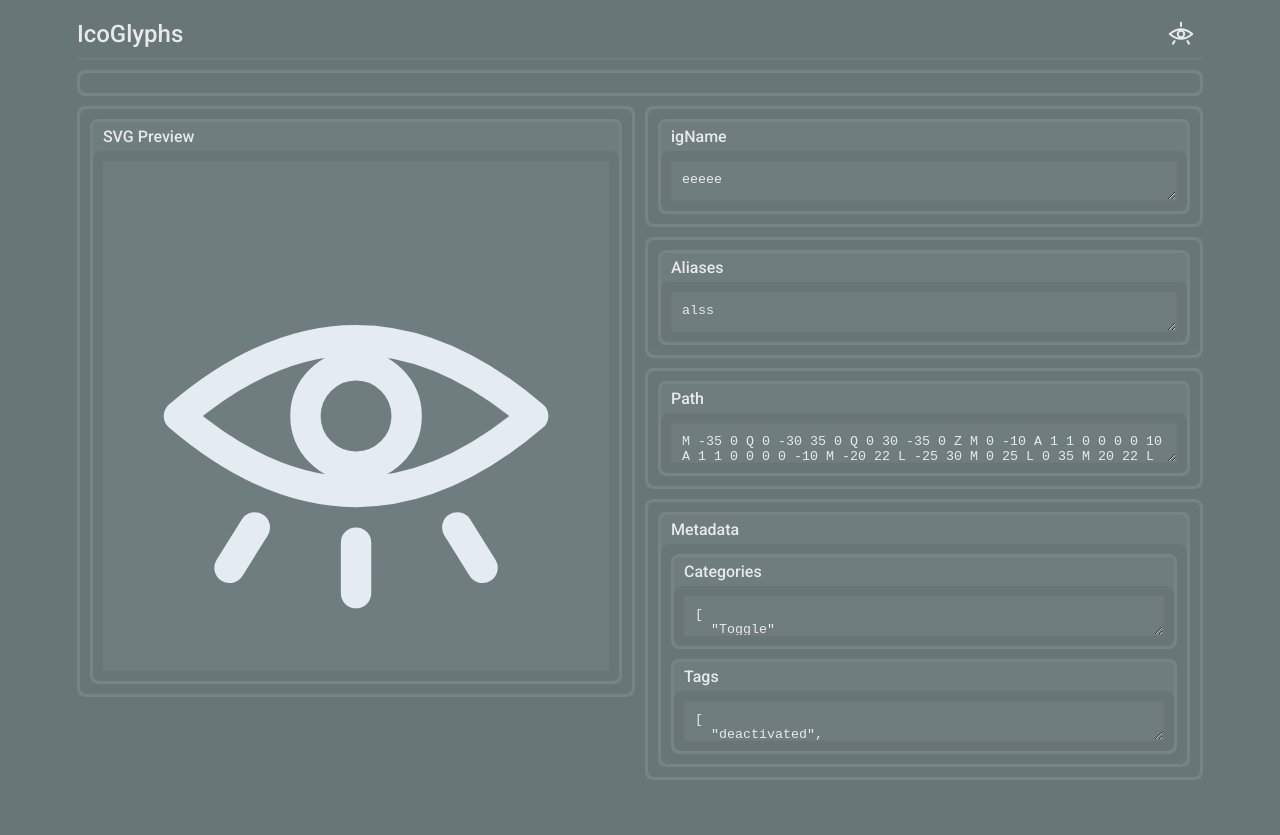
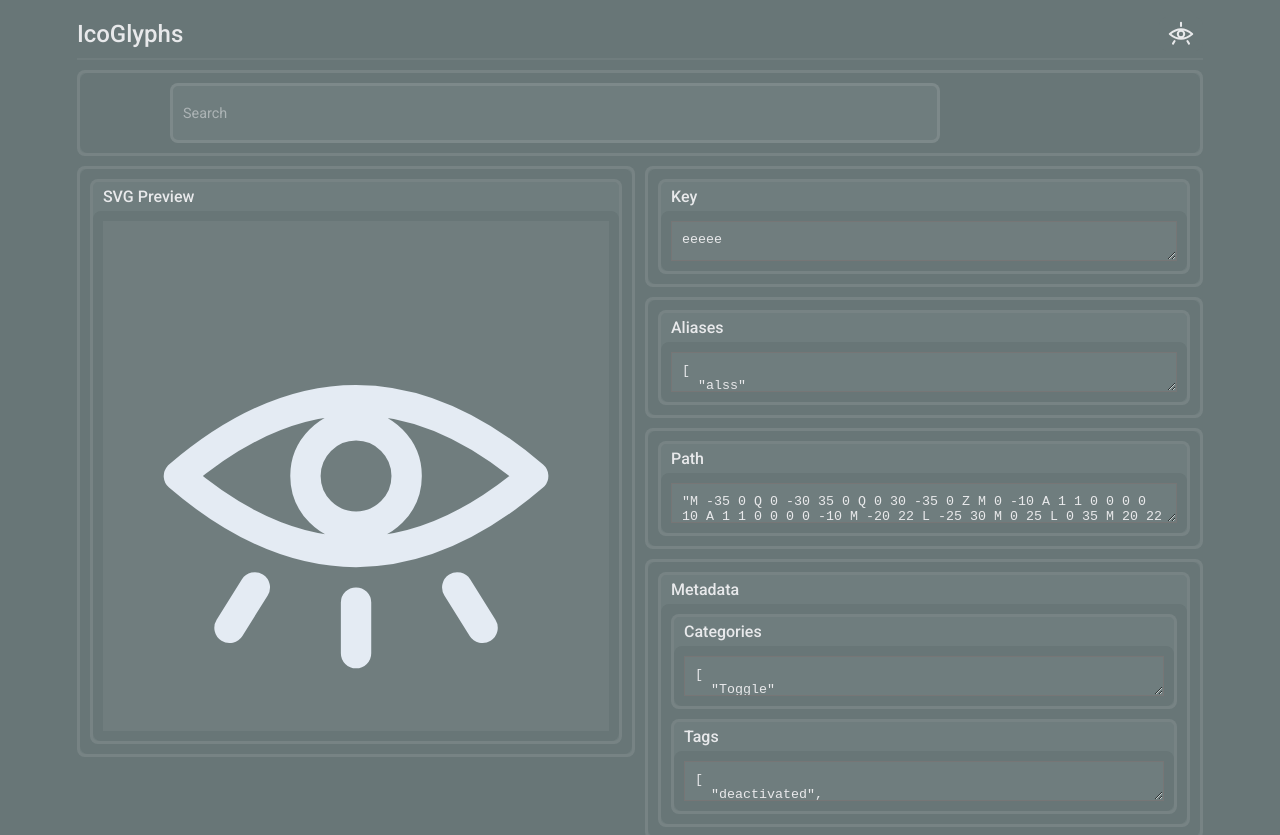
Before and after one commit to BHRKTRE/icoglyphs, a SvelteKit app: page /ig-tools in a window 1280 px wide. Shown: the top 835 px of the page. Built offline with nearby package versions, Linux system fonts and the light colour scheme.

Commit message:
feat(/ig-tools): improvement

```diff
--- a/src/lib/app/core/utils/searchIcoglyphs.svelte.js
+++ b/src/lib/app/core/utils/searchBarIcoglyphs.svelte.js
@@ -1,6 +1,6 @@
 import icoGlyphs from '$lib/index.js';
 
-export const searchIcoglyphs = (query) => {
+export const searchBarIcoglyphs = (query) => {
 	const lowerQuery = query.trim().toLowerCase();
 	if (!lowerQuery) return [];
 
--- a/src/routes/+page.svelte
+++ b/src/routes/+page.svelte
@@ -1,17 +1,16 @@
 <script>
-	import icoGlyphs from '$lib/index.js';
 	import IcoGlyphLinked from '$lib/app/ui/components/IcoGlyphLinked.svelte';
 	import appState from '$lib/app/core/stores/appState.svelte.js';
 	import HomePageHeader from './HomePageHeader.svelte';
 	import Metadata from './Metadata.svelte';
 	import { getDefaultHomepageIcons } from '$lib/app/core/utils/homePageData.svelte.js';
-	import { searchIcoglyphs } from '$lib/app/core/utils/searchIcoglyphs.svelte.js';
+	import { searchBarIcoglyphs } from '$lib/app/core/utils/searchBarIcoglyphs.svelte.js';
 
 	let filteredIcoGlyphs = $state([]);
 
 	function handleSearch() {
 		const query = appState.searchBarValue;
-		filteredIcoGlyphs = query.trim() === '' ? getDefaultHomepageIcons() : searchIcoglyphs(query);
+		filteredIcoGlyphs = query.trim() === '' ? getDefaultHomepageIcons() : searchBarIcoglyphs(query);
 	}
 
 	filteredIcoGlyphs = getDefaultHomepageIcons();
--- a/src/routes/ig-tools/+page.svelte
+++ b/src/routes/ig-tools/+page.svelte
@@ -3,14 +3,22 @@
 	import BasicBlock from '$lib/app/ui/components/BasicBlock.svelte';
 	import icoGlyphs from '$lib/index.js';
 	import appState from '$lib/app/core/stores/appState.svelte.js';
+	import { searchBarIcoglyphs } from '$lib/app/core/utils/searchBarIcoglyphs.svelte.js';
+
+	let filteredIcoGlyphs = $state([]);
+
+	function handleSearch() {
+		const query = appState.searchBarValue;
+		filteredIcoGlyphs = query.trim() === '' ? '' : searchBarIcoglyphs(query);
+	}
 
 	if (!dev) {
 		throw error(404, 'Not found');
 	}
 
 	let objj = $state({
-		igName: 'eeeee',
-		aliases: 'alss',
+		key: 'eeeee',
+		aliases: ['alss'],
 		path: 'M -35 0 Q 0 -30 35 0 Q 0 30 -35 0 Z M 0 -10 A 1 1 0 0 0 0 10 A 1 1 0 0 0 0 -10 M -20 22 L -25 30 M 0 25 L 0 35 M 20 22 L 25 30',
 		metadata: {
 			categories: ['Toggle'],
@@ -28,24 +36,65 @@
 		}
 	});
 
-	function updateArray(e, elName) {
+	function updateTextareaArray(e, setValue) {
 		try {
 			const parsed = JSON.parse(e.target.value);
 			if (Array.isArray(parsed)) {
-				objj.metadata[elName] = parsed;
+				setValue(parsed);
 			}
 		} catch (err) {
 			console.error('JSON invalide');
 		}
 	}
 
-	// $inspect(objj.metadata.tags);
+	function loadIg(igName) {
+		// console.log(icoGlyphs.searchIcoGlyph(igName).categories);
+		const result = icoGlyphs.searchIcoGlyph(igName);
+		if (!result) return;
+
+		objj.key = result.key;
+		objj.aliases = result.aliases ?? null;
+		objj.path = result.path;
+
+		objj.metadata.categories = result.metadata?.categories ?? null;
+		objj.metadata.tags = result.metadata?.tags ?? null;
+	}
+
+	$inspect(objj.key);
 </script>
 
 {#if dev}
 	<header>
 		<BasicBlock>
-			{#snippet el()}{/snippet}
+			{#snippet el()}
+				<input
+					id="searchBar"
+					autocomplete="off"
+					type="text"
+					bind:value={appState.searchBarValue}
+					placeholder="Search"
+					oninput={handleSearch}
+				/>
+				<div id="searchBarIcoGlyphsContainer">
+					{#each filteredIcoGlyphs as icoGlyphName}
+						<button
+							onclick={() => loadIg(icoGlyphName)}
+							class="icoglyphContainer button-svg-only"
+							style:width="60px"
+							style:height="60px"
+						>
+							<title id="icon-title">{icoGlyphName} icon</title>
+							<svg
+								role="img"
+								aria-labelledby="icon-title"
+								{...appState.icoGlyphUserSettings.style}
+								{...icoGlyphs.getSvgAttributes()}
+							>
+								<path d={icoGlyphs.getPath(icoGlyphName)} />
+							</svg>
+						</button>
+					{/each}
+				</div>{/snippet}
 		</BasicBlock>
 	</header>
 	<main>
@@ -62,7 +111,9 @@
 									id="svg-preview-el"
 									{...appState.icoGlyphUserSettings.style}
 									{...icoGlyphs.getSvgAttributes()}
-									><title id="icon-title">dark-mode icon</title><path d={objj.path}></path>
+									><title id="icon-title">dark-mode icon</title><path
+										d={icoGlyphs.getPath(objj.path)}
+									></path>
 								</svg>
 							</div>
 						{/snippet}
@@ -75,10 +126,10 @@
 				{#snippet el()}
 					<BasicBlock>
 						{#snippet title()}
-							<h3>igName</h3>
+							<h3>Key</h3>
 						{/snippet}
 						{#snippet el()}
-							<textarea id="input-igName" bind:value={objj.igName}></textarea>
+							<textarea id="input-key" bind:value={objj.key}></textarea>
 						{/snippet}
 					</BasicBlock>
 				{/snippet}
@@ -90,7 +141,11 @@
 							<h3>Aliases</h3>
 						{/snippet}
 						{#snippet el()}
-							<textarea id="input-aliases" bind:value={objj.aliases}></textarea>
+							<textarea
+								id="input-aliases"
+								oninput={(e) => updateTextareaArray(e, (v) => (objj.categories = v))}
+								>{JSON.stringify(objj.aliases, null, 2)}</textarea
+							>
 						{/snippet}
 					</BasicBlock>
 				{/snippet}
@@ -102,7 +157,11 @@
 							<h3>Path</h3>
 						{/snippet}
 						{#snippet el()}
-							<textarea id="input-path" bind:value={objj.path}></textarea>
+							<textarea
+								id="input-path"
+								oninput={(e) => updateTextareaArray(e, (v) => (objj.path = v))}
+								>{JSON.stringify(objj.path, null, 2)}</textarea
+							>
 						{/snippet}
 					</BasicBlock>
 				{/snippet}
@@ -119,7 +178,9 @@
 									<h3>Categories</h3>
 								{/snippet}
 								{#snippet el()}
-									<textarea id="input-categories" oninput={(e) => updateArray(e, 'categories')}
+									<textarea
+										id="input-categories"
+										oninput={(e) => updateTextareaArray(e, (v) => (objj.metadata.categories = v))}
 										>{JSON.stringify(objj.metadata.categories, null, 2)}</textarea
 									>
 								{/snippet}
@@ -129,7 +190,9 @@
 									<h3>Tags</h3>
 								{/snippet}
 								{#snippet el()}
-									<textarea id="input-tags" oninput={(e) => updateArray(e, 'tags')}
+									<textarea
+										id="input-tags"
+										oninput={(e) => updateTextareaArray(e, (v) => (objj.metadata.tags = v))}
 										>{JSON.stringify(objj.metadata.tags, null, 2)}</textarea
 									>
 								{/snippet}
@@ -163,6 +226,28 @@
 		border-radius: var(--border-radius);
 	}
 
+	#searchBar {
+		width: 100%;
+		max-width: 770px;
+		background: var(--b2);
+		padding: var(--spacing-small) var(--spacing-medium);
+		border-radius: var(--border-radius);
+		border: var(--border-width-medium) solid var(--b3);
+	}
+	#searchBar::placeholder {
+		color: var(--t1);
+		opacity: 0.5;
+	}
+
+	#searchBarIcoGlyphsContainer {
+		display: flex;
+		flex-wrap: wrap;
+		overflow-y: auto;
+		height: 60px;
+
+		gap: var(--spacing-medium);
+	}
+
 	#left-part {
 		display: flex;
 		flex-direction: column;
```
